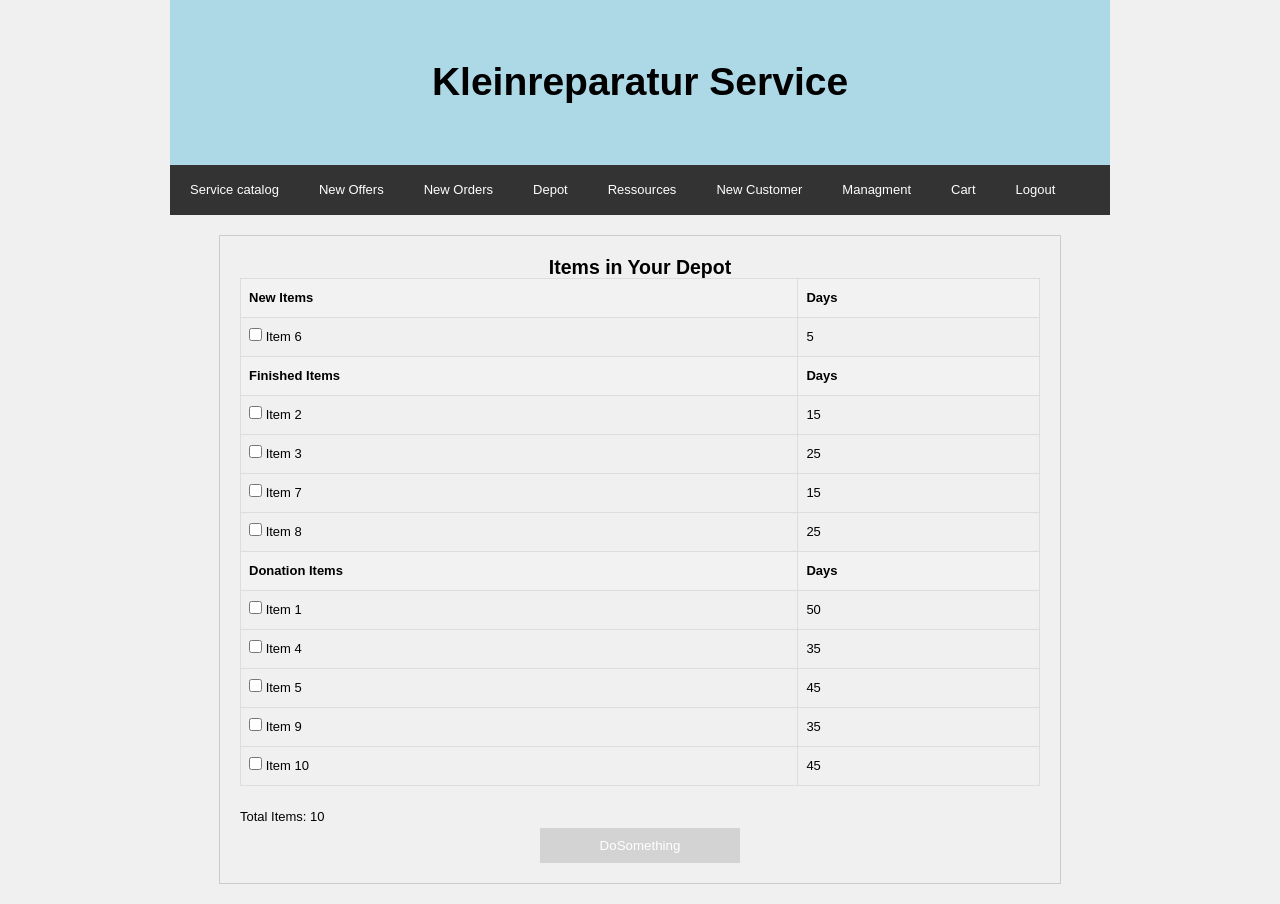
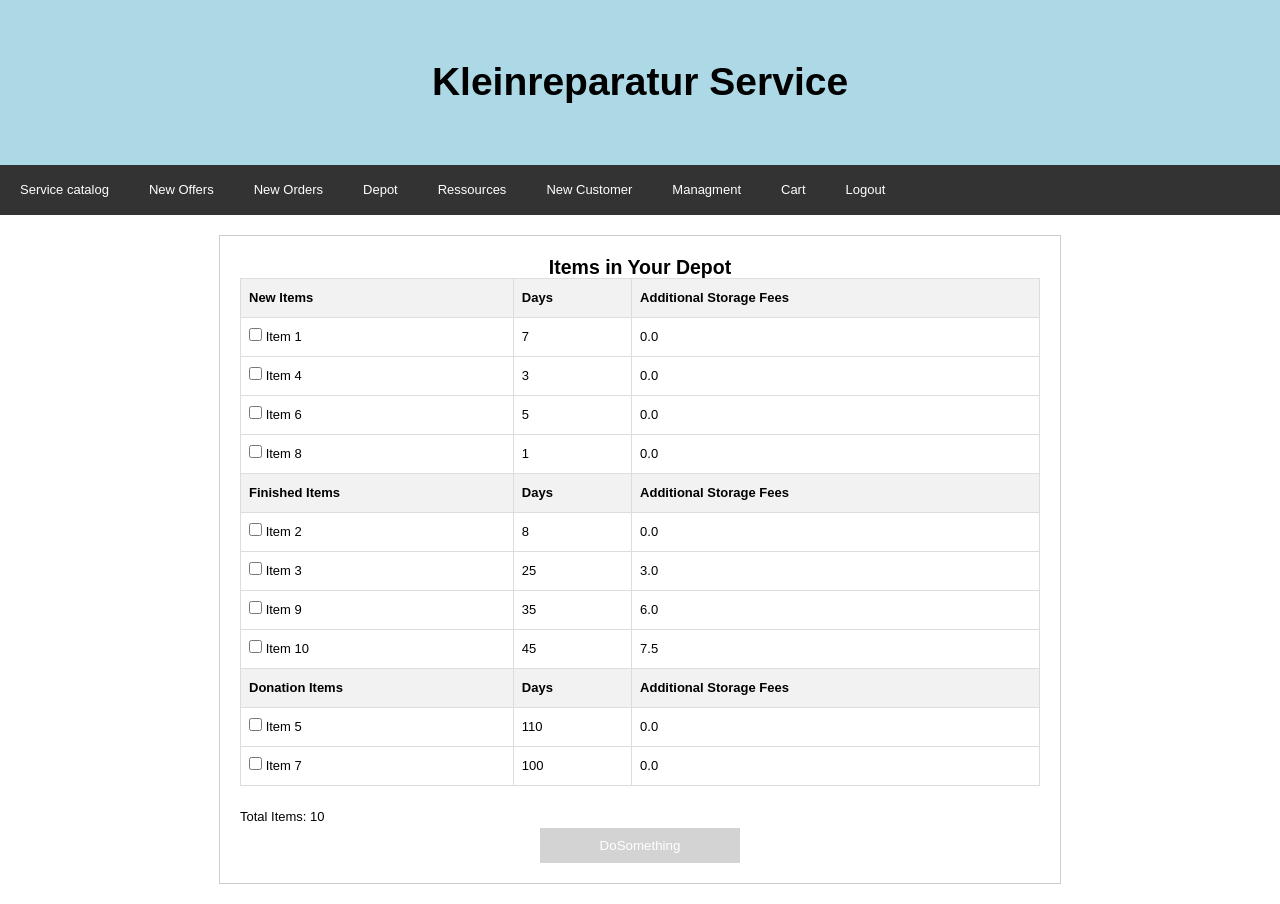
Before and after one commit to thedobariya/SP2024-G5-Kleinreparaturen_2, a Spring Boot app: page /depot in a window 1280 px wide. Run offline with Spring Boot 4, Linux system fonts and the light colour scheme; the project's own start-up code is not run, and a stand-in starts its controllers and pages.

Commit message:
klein css verfeinment und DepotController

```diff
--- a/src/main/java/kickstart/welcome/DepotController.java
+++ b/src/main/java/kickstart/welcome/DepotController.java
@@ -1,6 +1,4 @@
 package kickstart.welcome;
-
-
 
 import org.springframework.stereotype.Controller;
 import org.springframework.ui.Model;
@@ -20,29 +18,32 @@ public class DepotController {
 
 		// Creating items based on their day count
 		List<Item> allItems = new ArrayList<>();
-		allItems.add(new Item("Item 1", 50));
-		allItems.add(new Item("Item 2", 15));
-		allItems.add(new Item("Item 3", 25));
-		allItems.add(new Item("Item 4", 35));
-		allItems.add(new Item("Item 5", 45));
-		allItems.add(new Item("Item 6", 5));
-		allItems.add(new Item("Item 7", 15));
-		allItems.add(new Item("Item 8", 25));
-		allItems.add(new Item("Item 9", 35));
-		allItems.add(new Item("Item 10", 45));
+		allItems.add(new Item("Item 1", 7, 20.00)); // Will be categorized as new item
+		allItems.add(new Item("Item 2", 8, 30.00)); // Will be categorized as finished item after one week
+		allItems.add(new Item("Item 3", 25, 15.00)); // Will be categorized as finished item after one week
+		allItems.add(new Item("Item 4", 3, 25.00)); // Will be categorized as new item
+		allItems.add(new Item("Item 5", 110, 40.00)); // Will be categorized as donation item after three months
+		allItems.add(new Item("Item 6", 5, 10.00)); // Will be categorized as new item
+		allItems.add(new Item("Item 7", 100, 35.00)); // Will be categorized as finished item after one week
+		allItems.add(new Item("Item 8", 1, 15.00)); // Will be categorized as new item
+		allItems.add(new Item("Item 9", 35, 50.00)); // Will be categorized as donation item after three months
+		allItems.add(new Item("Item 10", 45, 20.00)); // Will be categorized as donation item after three months
 
 		// Categorize items
 		for (Item item : allItems) {
-			if (item.getDays() < 10) {
+			if (item.getDays() <= 7) {
 				newItems.add(item);
-			} else if ((item.getDays() >= 10) && (item.getDays() < 30)) {
+			} else if ((item.getDays() > 7) && (item.getDays() < 90)) {
+				// If item is between 8 and 89 days old, it is finished but not yet donation
+				item.setStorageFee(1.50 * ((item.getDays() - 7) / 7)); // Calculate storage fee
 				finishedItems.add(item);
 			} else {
+				// If item is 90 days old or more, it becomes a donation item
 				donationItems.add(item);
 			}
 		}
 
-		// Calculate total number of items
+		//Calculate total number of items
 		int totalItems = newItems.size() + finishedItems.size() + donationItems.size();
 
 		model.addAttribute("newItems", newItems);
@@ -55,16 +56,16 @@ public class DepotController {
 		return "depot";
 	}
 
-
-
-
 	private static class Item {
 		private String name;
-		private int days; // Change from double to int for days
+		private int days;
+		private double storageFee;
+		private double cost;
 
-		public Item(String name, int days) {
+		public Item(String name, int days, double cost) {
 			this.name = name;
 			this.days = days;
+			this.cost = cost;
 		}
 
 		public String getName() {
@@ -74,5 +75,17 @@ public class DepotController {
 		public int getDays() {
 			return days;
 		}
+
+		public double getStorageFee() {
+			return storageFee;
+		}
+
+		public void setStorageFee(double storageFee) {
+			this.storageFee = storageFee;
+		}
+
+		public double getCost() {
+			return cost;
+		}
 	}
 }
--- a/src/main/resources/static/resources/css/style.css
+++ b/src/main/resources/static/resources/css/style.css
@@ -7,9 +7,9 @@
 
 body {
 	margin: 0 auto;
-	width: 940px;
+
 	font: 13px/22px Helvetica, Arial, sans-serif;
-	background: #f0f0f0;
+
 }
 
 h1 {
--- a/src/main/resources/templates/depot.html
+++ b/src/main/resources/templates/depot.html
@@ -31,6 +31,7 @@
         <tr>
             <th>New Items</th>
             <th>Days</th>
+            <th>Additional Storage Fees</th>
 
         </tr>
         </thead>
@@ -42,7 +43,7 @@
                 <label th:for="'checkbox_' + ${iterStat.index}" th:text="${item.name}"></label>
             </td>
             <td th:text="${item.days}"></td>
-        </tr>
+            <td th:text="${item.storageFee}"></td>        </tr>
 
         </tbody>
         <thead>
@@ -50,6 +51,8 @@
 
             <th>Finished Items</th>
             <th>Days</th>
+            <th>Additional Storage Fees</th>
+
 
         </tr>
         </thead>
@@ -61,7 +64,7 @@
                 <label th:for="'checkbox_' + ${iterStat.index}" th:text="${item.name}"></label>
             </td>
             <td th:text="${item.days}"></td>
-        </tr>
+            <td th:text="${item.storageFee}"></td>        </tr>
 
         </tbody>
         <thead>
@@ -69,6 +72,8 @@
 
             <th>Donation Items</th>
             <th>Days</th>
+            <th>Additional Storage Fees</th>
+
         </tr>
         </thead>
         <tbody>
@@ -79,6 +84,7 @@
                 <label th:for="'checkbox_' + ${iterStat.index}" th:text="${item.name}"></label>
             </td>
             <td th:text="${item.days}"></td>
+            <td th:text="${item.storageFee}"></td>
         </tr>
 
         </tbody>
```
